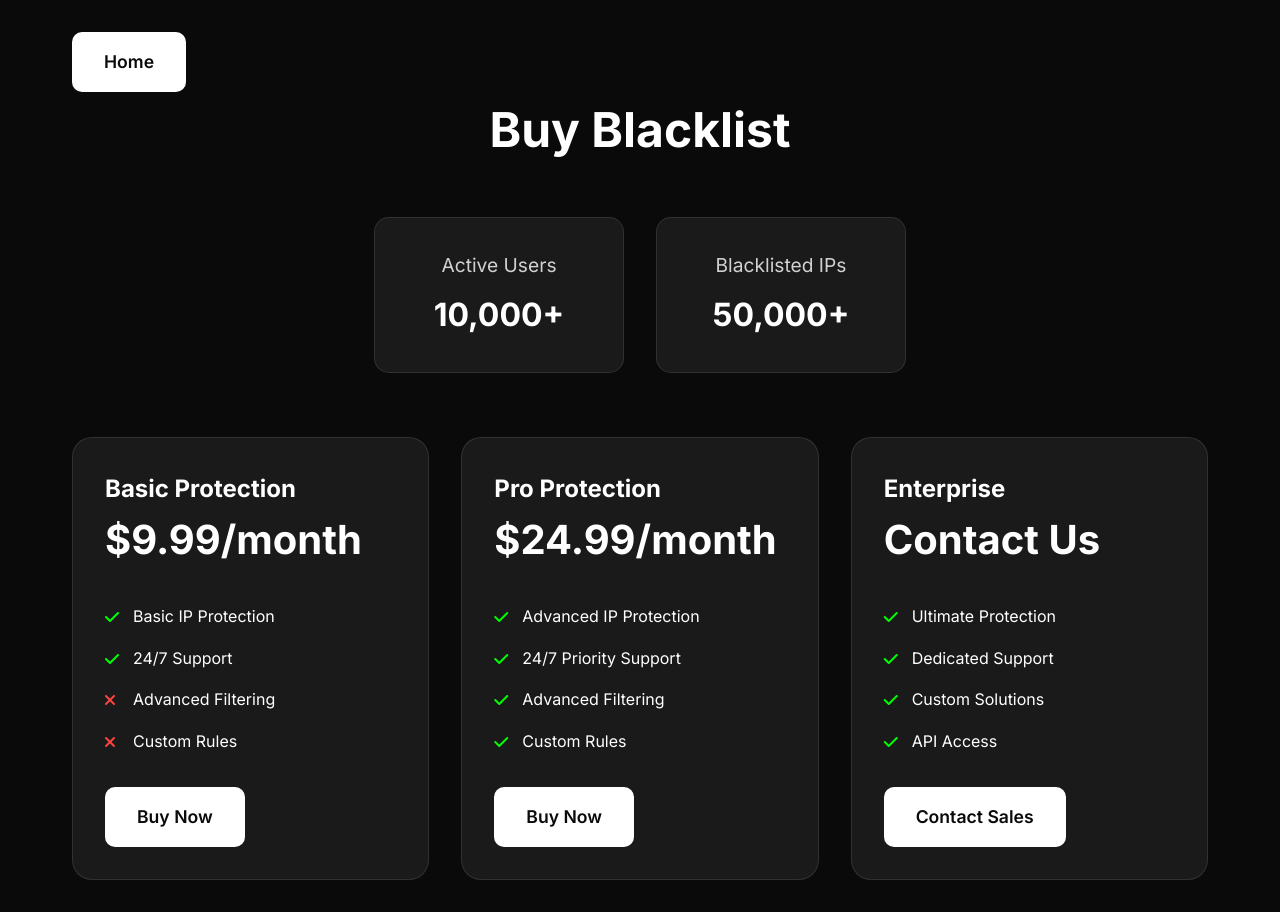
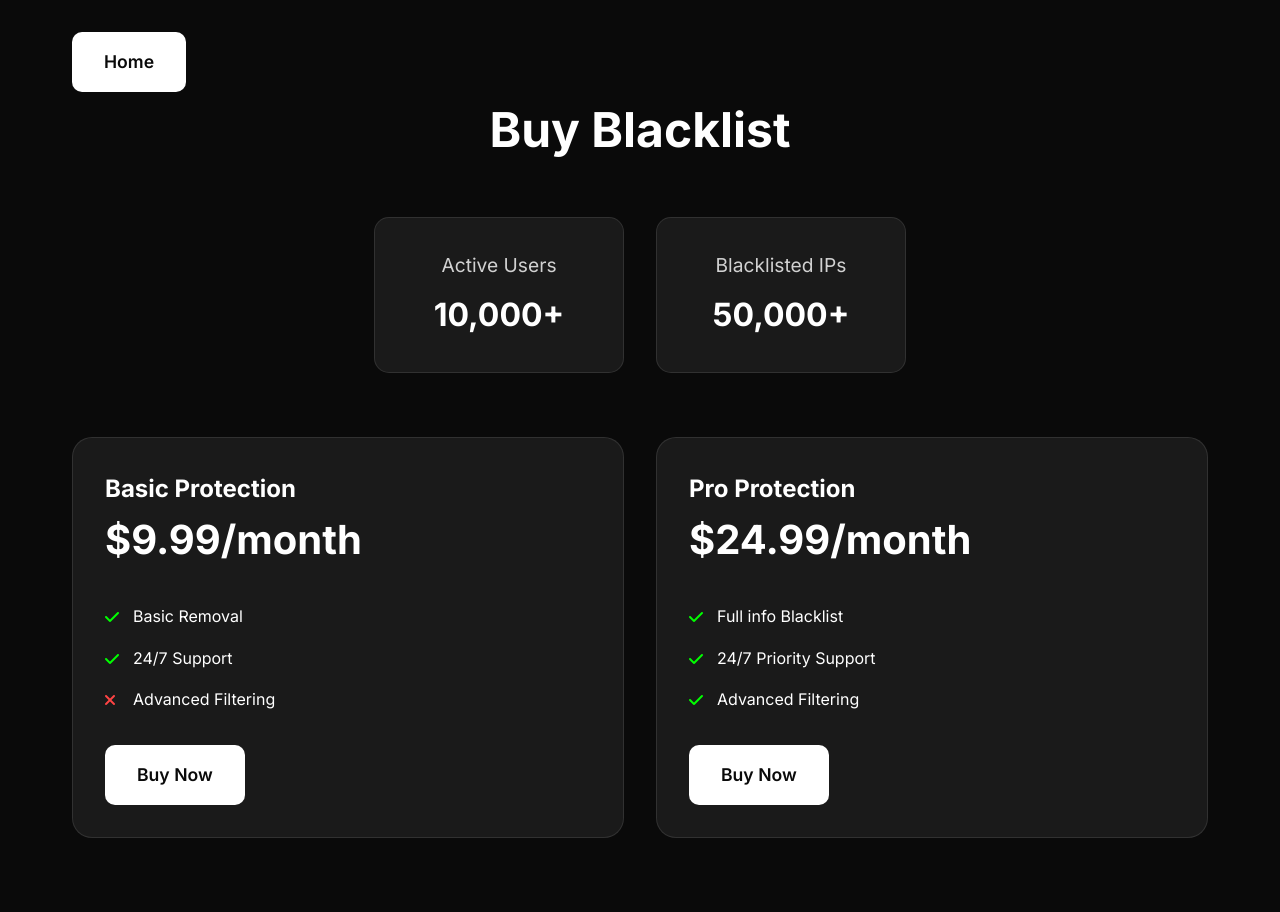
Before and after one commit to liwuegf/pybitlol, a plain HTML site: page did/blacklist/buy.html in a window 1280 px wide. After the commit the page ends 870 px from the top, so only its background shows below. Drawn offline with Linux system fonts and the light colour scheme.

Commit message:
Update buy.html

```diff
--- a/did/blacklist/buy.html
+++ b/did/blacklist/buy.html
@@ -35,10 +35,9 @@
                 <h2>Basic Protection</h2>
                 <div class="price">$9.99/month</div>
                 <ul class="features">
-                    <li><i class="fas fa-check"></i> Basic IP Protection</li>
+                    <li><i class="fas fa-check"></i> Basic Removal</li>
                     <li><i class="fas fa-check"></i> 24/7 Support</li>
                     <li><i class="fas fa-times"></i> Advanced Filtering</li>
-                    <li><i class="fas fa-times"></i> Custom Rules</li>
                 </ul>
                 <a href="https://discord.gg/e9bCQ8jzze" class="button">Buy Now</a>
             </div>
@@ -47,24 +46,11 @@
                 <h2>Pro Protection</h2>
                 <div class="price">$24.99/month</div>
                 <ul class="features">
-                    <li><i class="fas fa-check"></i> Advanced IP Protection</li>
+                    <li><i class="fas fa-check"></i> Full info Blacklist</li>
                     <li><i class="fas fa-check"></i> 24/7 Priority Support</li>
                     <li><i class="fas fa-check"></i> Advanced Filtering</li>
-                    <li><i class="fas fa-check"></i> Custom Rules</li>
                 </ul>
                 <a href="https://discord.gg/e9bCQ8jzze" class="button">Buy Now</a>
-            </div>
-
-            <div class="card">
-                <h2>Enterprise</h2>
-                <div class="price">Contact Us</div>
-                <ul class="features">
-                    <li><i class="fas fa-check"></i> Ultimate Protection</li>
-                    <li><i class="fas fa-check"></i> Dedicated Support</li>
-                    <li><i class="fas fa-check"></i> Custom Solutions</li>
-                    <li><i class="fas fa-check"></i> API Access</li>
-                </ul>
-                <a href="https://discord.gg/e9bCQ8jzze" class="button">Contact Sales</a>
             </div>
         </div>
     </div>
```
